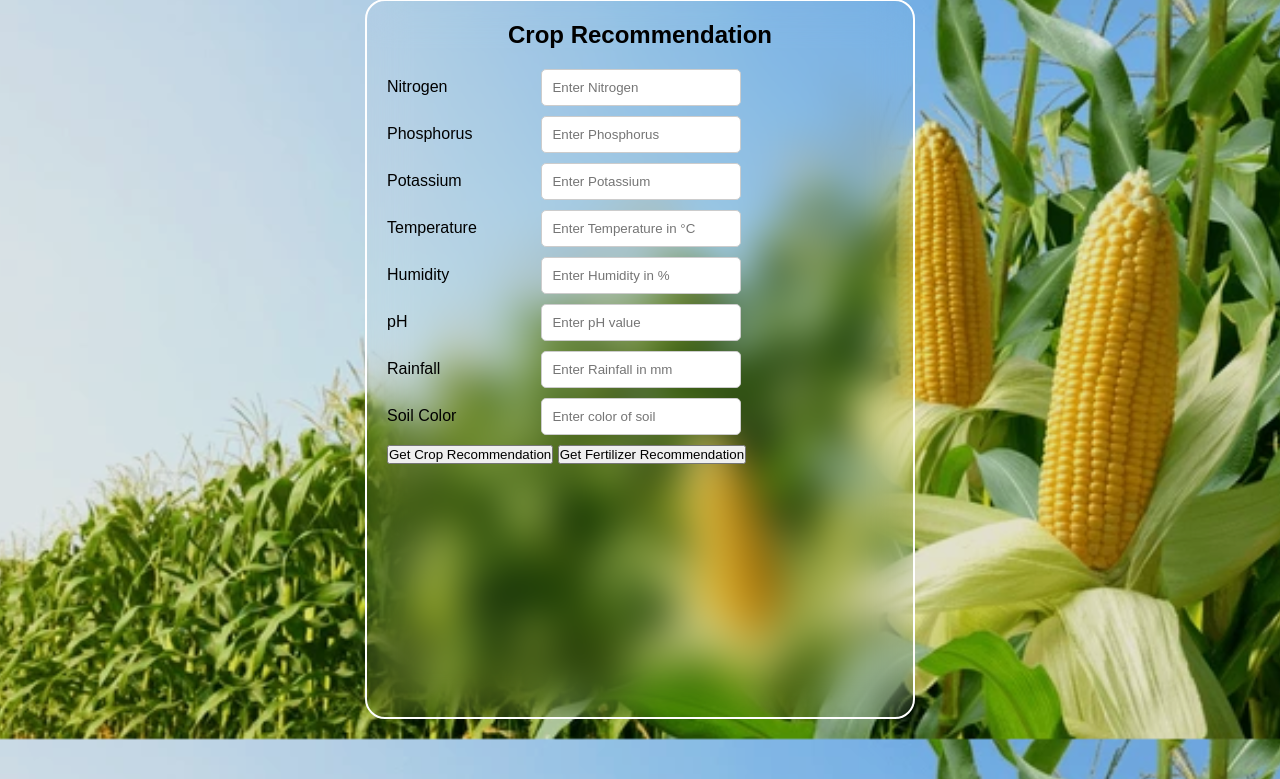
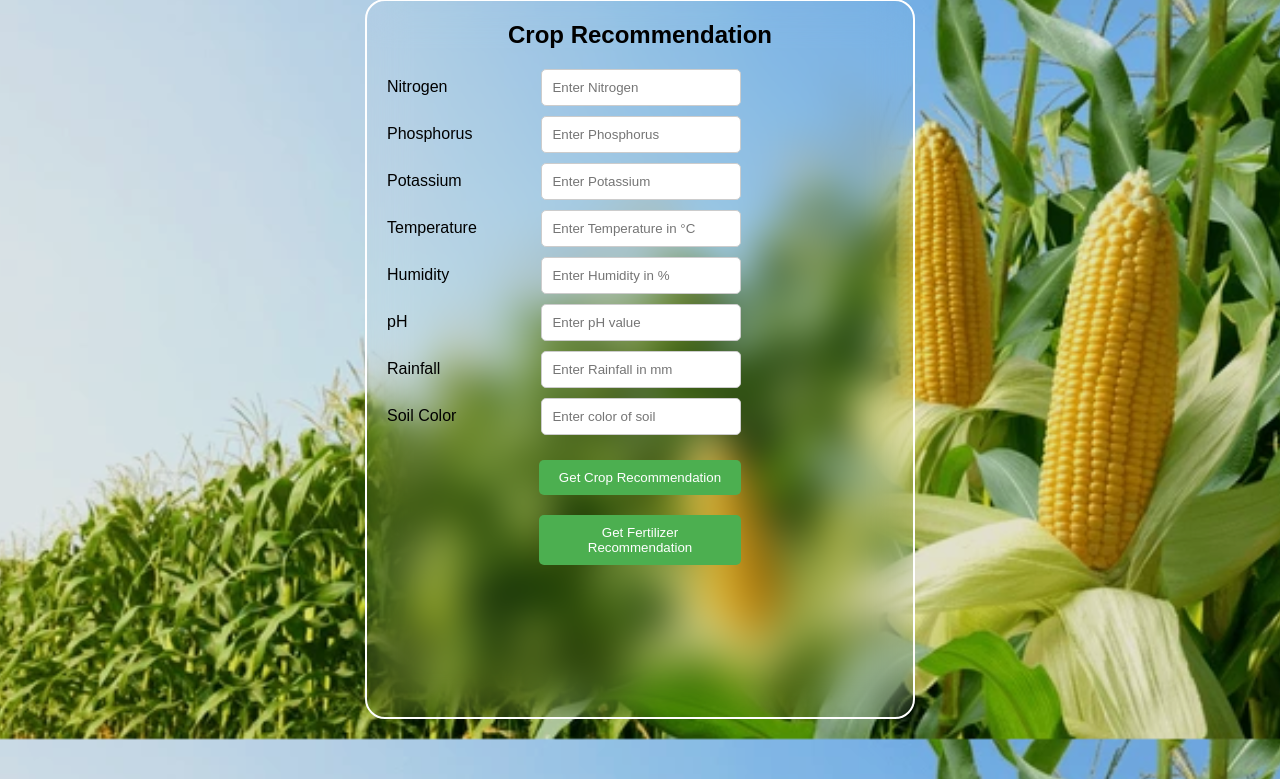
Before and after one commit to BirendraKSharma/minor_project, a Flask app: template templates/index.html in a window 1280 px wide. Shown: the part 21-800 px from the top of the page. Run offline with Flask 3, Linux system fonts and the light colour scheme; the template is opened without the code that fills it, so the values that code supplies are empty; parts of the project's set-up code (start-up, migrations or seed data) failed here and were passed over; some libraries are stand-ins or nearby versions.

Commit message:
fixing the css of both btn

```diff
--- a/static/style.css
+++ b/static/style.css
@@ -52,7 +52,7 @@ input[type="text"] {
 }
 
 
-.recommendation_btn {
+.crop_btn, .fertilizer_btn {
   width: 40%;
   display: block;
   background-color: #4CAF50;
--- a/templates/index.html
+++ b/templates/index.html
@@ -96,8 +96,8 @@
           <option value="Light Brown">
         </datalist>
 
-        <button type="submit" name="action" value="crop">Get Crop Recommendation</button>
-        <button type="submit" name="action" value="fertilizer">Get Fertilizer Recommendation</button>
+        <button type="submit" name="action" class="crop_btn" value="crop">Get Crop Recommendation</button>
+        <button type="submit" name="action" class="fertilizer_btn" value="fertilizer">Get Fertilizer Recommendation</button>
       </form>
 
       {% if crop_result %}
```
